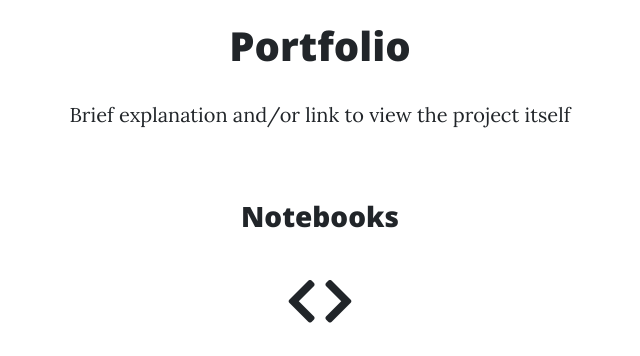
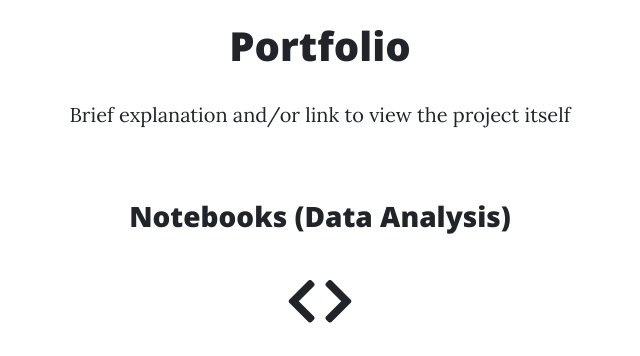
Before and after one commit to DavidSantos93/Portfolio, a Flask app: page / in a window 1280 px wide. Shown: the part 963-1319 px from the top of the page, without its empty margins (320-960 px from the left). Run offline with Flask 2, Linux system fonts and the light colour scheme; data comes from the database, SQL or seed files in the repository; some libraries are stand-ins or nearby versions.

Commit message:
just changed a some text

```diff
--- a/templates/index.html
+++ b/templates/index.html
@@ -36,7 +36,7 @@
 </div>
 
 <div class="works-heading">
-  <h3>Notebooks</h3>
+  <h3>Notebooks (Data Analysis)</h3>
 </div>
 
 <div class="container my-4">
```
